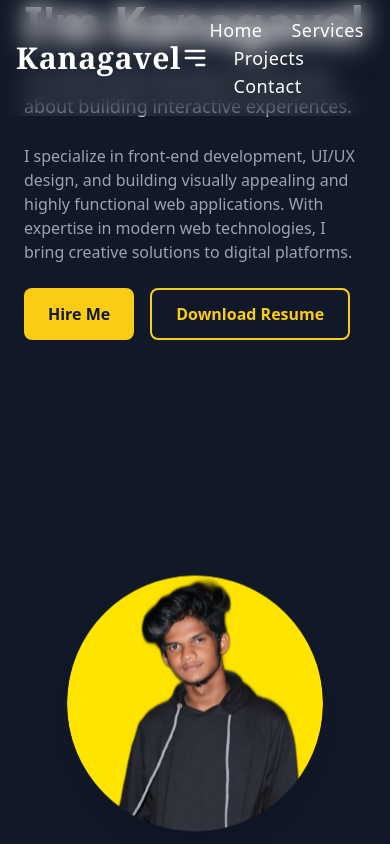
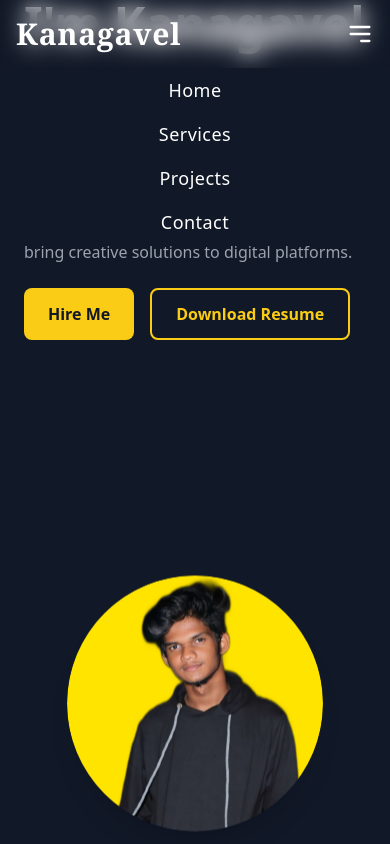
Before and after one commit to Kanagavel9342/portfolio, a plain HTML site: page index.html in a window 390 px wide. Both pictures are taken after a click on the button 360 px from the left and 34 px from the top of the page. Shown: the top 844 px of the page. Drawn offline with nearby package versions, Linux system fonts and the light colour scheme.

Commit message:
Update index.html

```diff
--- a/index.html
+++ b/index.html
@@ -4,7 +4,8 @@
 <head>
     <meta charset="UTF-8">
     <meta name="viewport" content="width=device-width, initial-scale=1.0">
-    <meta name="description" content="Portfolio of Kanagavel - A creative web developer passionate about building interactive experiences.">
+    <meta name="description"
+        content="Portfolio of Kanagavel - A creative web developer passionate about building interactive experiences.">
     <meta name="keywords" content="web development, UI/UX design, photography, Kanagavel">
     <meta name="author" content="Kanagavel">
     <title>Portfolio - Kanagavel</title>
@@ -54,25 +55,34 @@
 </head>
 
 <body class="bg-gray-900 text-white">
-
     <nav class="fixed top-0 w-full bg-transparent backdrop-blur-md p-4 text-white z-50">
         <div class="container mx-auto flex justify-between items-center">
+            <!-- Logo -->
             <h1 class="text-3xl font-serif font-bold tracking-wide">Kanagavel</h1>
-            <button id="menu-toggle" class="md:hidden">
+
+            <!-- Mobile Menu Button -->
+            <button id="menu-toggle" class="md:hidden focus:outline-none">
                 <svg class="w-7 h-7" fill="none" stroke="currentColor" viewBox="0 0 24 24"
                     xmlns="http://www.w3.org/2000/svg">
                     <path stroke-linecap="round" stroke-linejoin="round" stroke-width="2" d="M4 6h16M4 12h16m-7 6h7">
                     </path>
                 </svg>
             </button>
-            <div id="menu" class="hidden md:flex space-x-6 text-lg font-medium tracking-wide">
-                <a href="#home" class="hover:text-yellow-400">Home</a>
-                <a href="#services" class="hover:text-yellow-400">Services</a>
-                <a href="#projects" class="hover:text-yellow-400">Projects</a>
-                <a href="#contact" class="hover:text-yellow-400">Contact</a>
+
+            <!-- Navigation Menu -->
+            <div id="menu"
+                class="hidden md:flex md:space-x-6 text-lg font-medium tracking-wide absolute md:relative top-full left-0 w-full md:w-auto bg-gray-900 md:bg-transparent text-center md:text-left transition-all duration-300 ease-in-out transform md:translate-y-0 opacity-0 md:opacity-100">
+                <a href="#home" class="nav-link block md:inline-block py-2 md:py-0 hover:text-yellow-400">Home</a>
+                <a href="#services"
+                    class="nav-link block md:inline-block py-2 md:py-0 hover:text-yellow-400">Services</a>
+                <a href="#projects"
+                    class="nav-link block md:inline-block py-2 md:py-0 hover:text-yellow-400">Projects</a>
+                <a href="#contact" class="nav-link block md:inline-block py-2 md:py-0 hover:text-yellow-400">Contact</a>
             </div>
         </div>
     </nav>
+
+
 
     <section id="home" class="h-screen flex flex-col md:flex-row items-center justify-between px-6 md:px-20 relative">
         <div class="md:w-1/2 text-left" style="animation: fadeIn 1.5s ease-in-out;">
@@ -110,12 +120,14 @@
                     <p class="text-gray-300 mt-2">Building responsive and interactive websites.</p>
                 </div>
                 <div class="bg-gray-800 p-6 rounded-lg shadow-lg transform transition duration-300 hover:scale-105">
-                    <img src="/Protfolio/assets/UI-UX differences.gif" alt="UI/UX Design" class="w-full h-48 object-cover rounded-md mb-4">
+                    <img src="/Protfolio/assets/UI-UX differences.gif" alt="UI/UX Design"
+                        class="w-full h-48 object-cover rounded-md mb-4">
                     <h3 class="text-xl font-bold text-yellow-300">UI/UX Design</h3>
                     <p class="text-gray-300 mt-2">Creating user-friendly and visually appealing designs.</p>
                 </div>
                 <div class="bg-gray-800 p-6 rounded-lg shadow-lg transform transition duration-300 hover:scale-105">
-                    <img src="/assets/photography.jpg" alt="Photography & Editing" class="w-full h-48 object-cover rounded-md mb-4">
+                    <img src="/assets/photography.jpg" alt="Photography & Editing"
+                        class="w-full h-48 object-cover rounded-md mb-4">
                     <h3 class="text-xl font-bold text-yellow-300">Photography & Editing</h3>
                     <p class="text-gray-300 mt-2">Professional photography and editing services.</p>
                 </div>
@@ -178,9 +190,39 @@
         <p>&copy; 2025 Kanagavel. All rights reserved.</p>
     </footer>
 
+
+
     <script>
-        document.getElementById('menu-toggle').addEventListener('click', function () {
-            document.getElementById('menu').classList.toggle('hidden');
+
+        const menuToggle = document.getElementById('menu-toggle');
+        const menu = document.getElementById('menu');
+        const navLinks = document.querySelectorAll('.nav-link');
+
+        // Toggle menu with animation
+        menuToggle.addEventListener('click', () => {
+            if (menu.classList.contains('hidden')) {
+                menu.classList.remove('hidden');
+                menu.classList.remove('opacity-0', 'translate-y-[-20px]');
+                menu.classList.add('opacity-100', 'translate-y-0');
+            } else {
+                menu.classList.add('opacity-0', 'translate-y-[-20px]');
+                setTimeout(() => menu.classList.add('hidden'), 300); // Delay hiding
+            }
+        });
+
+        // Close menu when clicking a link and smooth scroll
+        navLinks.forEach(link => {
+            link.addEventListener('click', (e) => {
+                e.preventDefault();
+                const targetId = link.getAttribute('href');
+                document.querySelector(targetId).scrollIntoView({
+                    behavior: 'smooth'
+                });
+
+                // Close menu with animation
+                menu.classList.add('opacity-0', 'translate-y-[-20px]');
+                setTimeout(() => menu.classList.add('hidden'), 300);
+            });
         });
 
         function openWhatsApp() {
```
